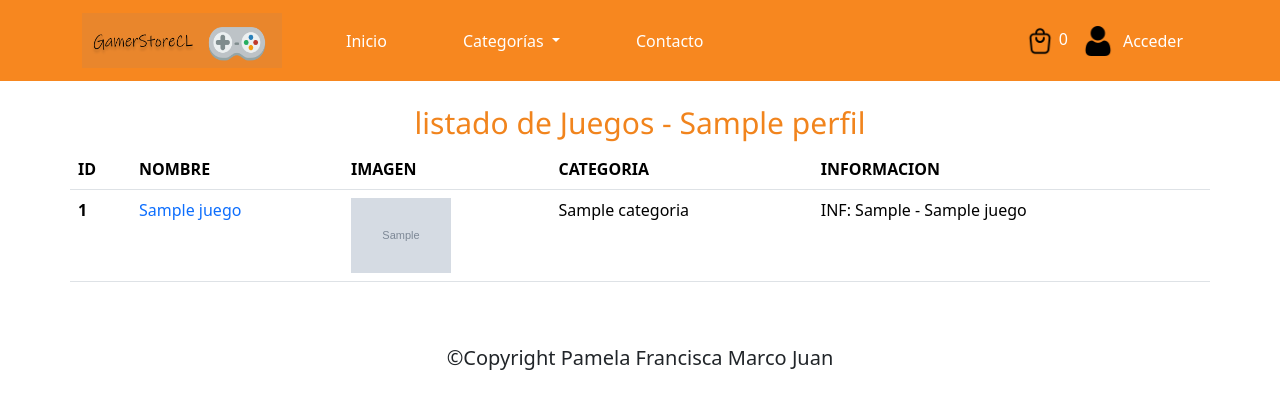
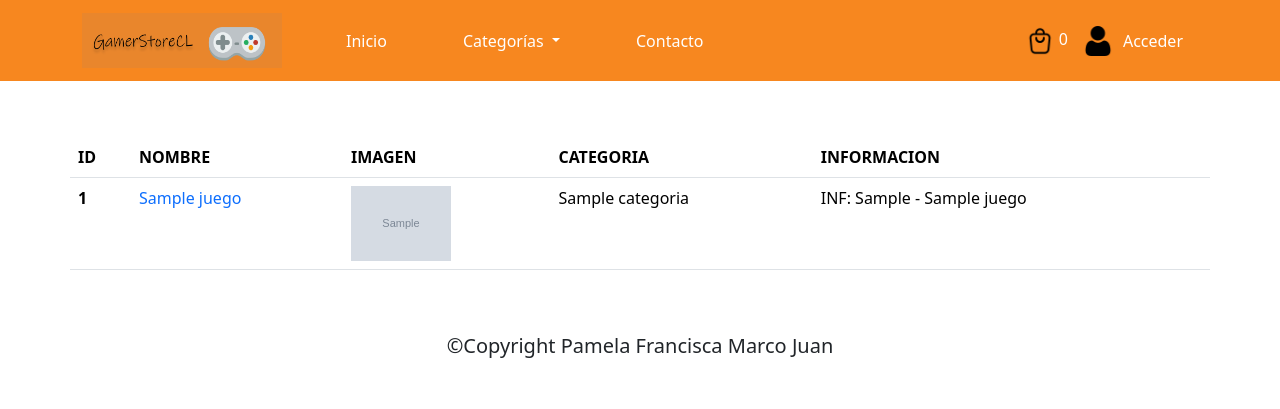
Before and after one commit to JuanmirandaSiromax/gamerstorecl, a Django app: template mientretencion/templates/juegos/listado_juegos.html in a window 1280 px wide. Shown: the top 409 px of the page. Run offline with Django 4.2, Linux system fonts and the light colour scheme; tables that the repository leaves empty hold one stand-in row (values such as "Sample post"); the template is opened without the code that fills it: values that come from a table or form of the project are taken from there, most other values are stand-ins (such as "Sample title", 1, 10 or a date in 2020); grey boxes marked "Sample" are stand-in pictures.

Commit message:
Update listado_juegos.html

```diff
--- a/mientretencion/templates/juegos/listado_juegos.html
+++ b/mientretencion/templates/juegos/listado_juegos.html
@@ -8,8 +8,7 @@
 {% block contenido %}
 
 
-<br>
-<h1 class="titulo-novedades">listado de Juegos - {{ perfil }}</h1>
+<h1>listado de Juegos - {{ perfil }}</h1>
 
 <div class = "container">
         {%if perfil == 'admin'%}
```
